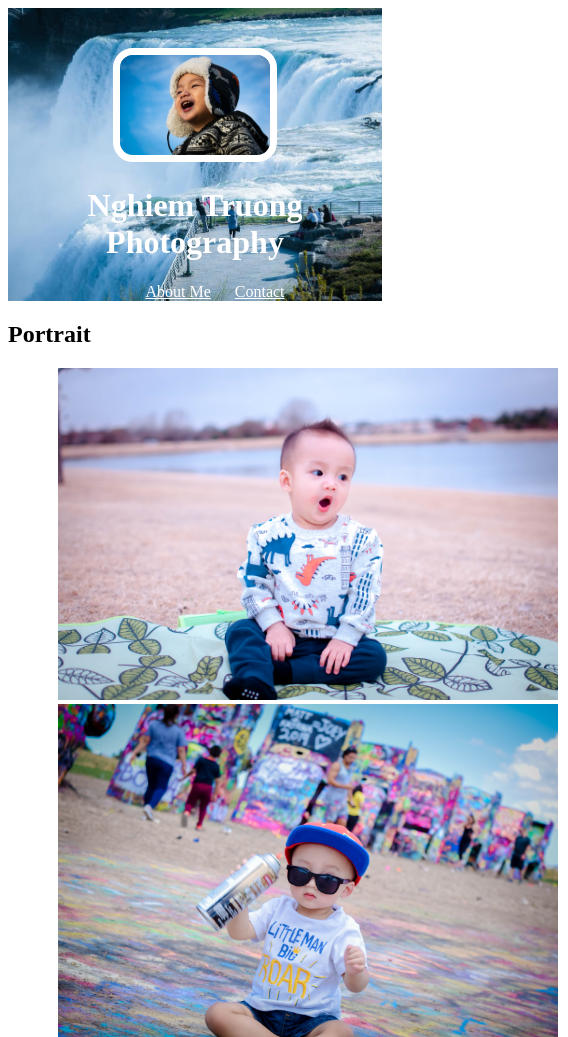
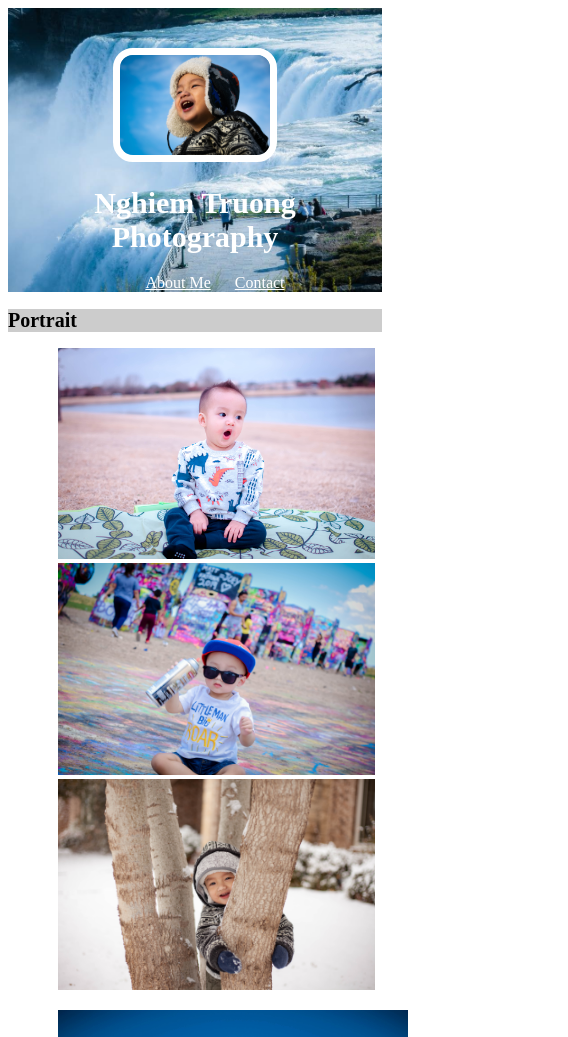
Before and after one commit to vinhnghiemcr/photography-website, a plain HTML site: page index.html in a window 390 px wide. Shown: the top 1037 px of the page, 568 px wide, since content can reach past the window. Drawn offline with Linux system fonts and the light colour scheme.

Commit message:
Responsive design for small screen

```diff
--- a/style.css
+++ b/style.css
@@ -3,6 +3,9 @@ header {
   background: url("./images/avatar-bg.jpg");
   background-size: cover;
   color: white;
+}
+h2 {
+  background-color: rgba(0, 0, 0, 0.2);
 }
 .navigation-bar {
   padding: 10px;
@@ -46,3 +49,14 @@ article {
   display: inline;
   max-width: 350px;
 }
+@media (max-width: 500px) {
+  h1 {
+    font-size: 30px;
+  }
+  h2 {
+    font-size: 20px;
+  }
+  .horizontal {
+    width: 95%;
+  }
+}
```
